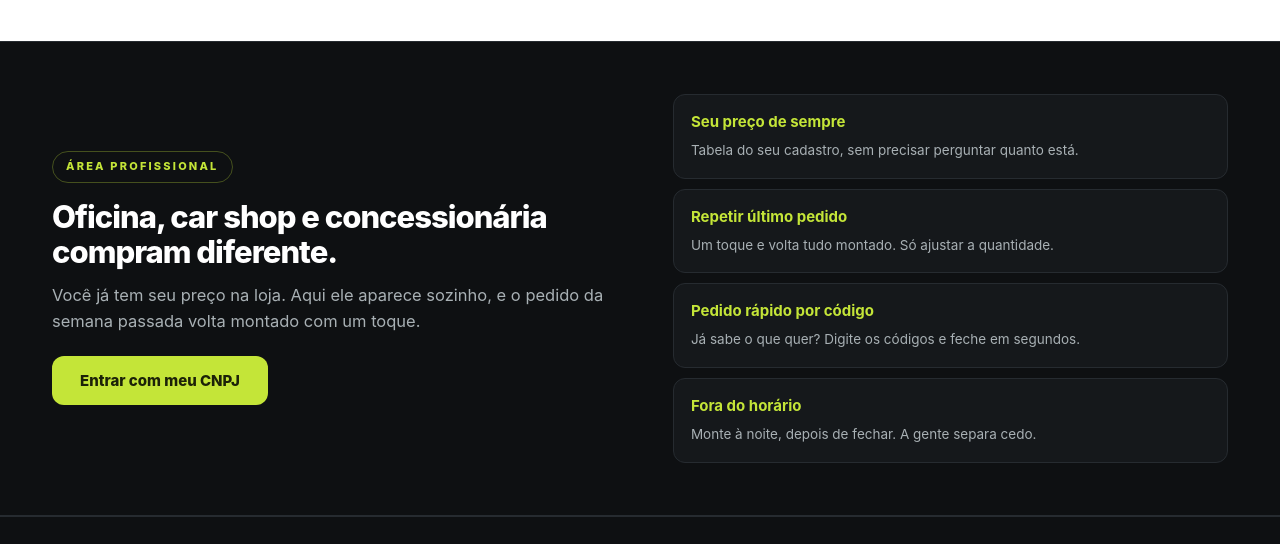
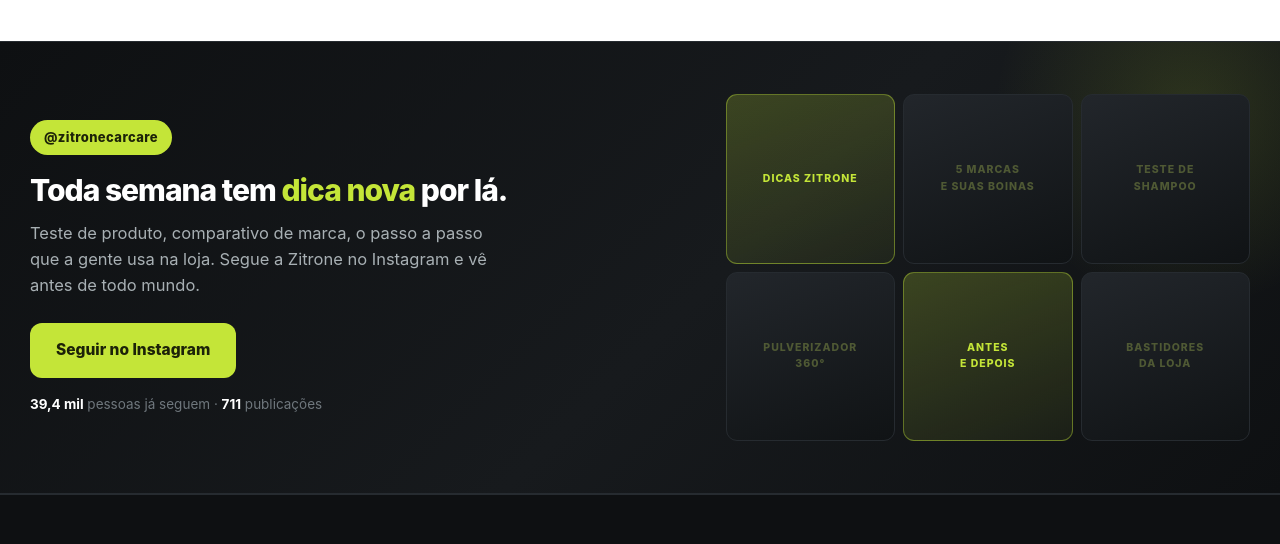
Before and after one commit to cezar-moreira/zitrone, a plain HTML site: page index.html in a window 1280 px wide. Shown: the part 10212-10756 px from the top of the page. Drawn offline with Linux system fonts and the light colour scheme.

Commit message:
Add files via upload

```diff
--- a/index.html
+++ b/index.html
@@ -363,6 +363,24 @@ footer a:hover{color:var(--lm)}
 .bh .tr{height:9px;background:var(--bg2);border-radius:6px;overflow:hidden}
 .bh .tr i{display:block;height:100%;border-radius:6px;background:var(--lmE)}
 .bh:nth-child(2) .tr i{background:#1c2208}
+
+.ig{background:linear-gradient(135deg,#0e1012 0%,#171a1d 55%,#0e1012 100%);position:relative;overflow:hidden;border-top:1px solid var(--bd);border-bottom:1px solid var(--bd)}
+.ig::before{content:"";position:absolute;right:-120px;top:-140px;width:420px;height:420px;border-radius:50%;background:radial-gradient(circle,rgba(196,229,56,.14),transparent 66%)}
+.igIn{position:relative;z-index:2;display:grid;grid-template-columns:1.25fr 1fr;gap:40px;align-items:center;padding:52px 0}
+@media(max-width:860px){.igIn{grid-template-columns:1fr;gap:28px;padding:40px 0}}
+.igTx .ar{display:inline-flex;align-items:center;gap:8px;font-size:13px;font-weight:800;letter-spacing:.4px;color:var(--lmD);background:var(--lm);padding:7px 14px;border-radius:22px;margin-bottom:18px}
+.igTx h2{font-size:30px;font-weight:800;letter-spacing:-1px;line-height:1.15;color:#fff;margin-bottom:12px}
+.igTx h2 em{font-style:normal;color:var(--lm)}
+.igTx p{color:#a8b0b4;font-size:16.5px;margin-bottom:24px;max-width:470px}
+.igBt{display:inline-flex;align-items:center;gap:10px;background:var(--lm);color:var(--lmD);border:none;border-radius:12px;padding:15px 26px;font-size:15.5px;font-weight:800}
+.igBt:hover{background:var(--lm2)}
+.igSeg{margin-top:16px;font-size:13.5px;color:#6f777d}
+.igSeg b{color:#fff}
+.igGrid{display:grid;grid-template-columns:repeat(3,1fr);gap:8px}
+@media(max-width:860px){.igGrid{max-width:420px}}
+.igCel{aspect-ratio:1/1;border-radius:11px;border:1px solid var(--bd);background:linear-gradient(160deg,#22262b,#101315);display:flex;align-items:center;justify-content:center;color:#4f5934;font-size:10.5px;font-weight:800;letter-spacing:1px;text-align:center;padding:8px;transition:.16s}
+.igCel:hover{border-color:var(--lmE);transform:scale(1.04)}
+.igCel.on{background:linear-gradient(160deg,rgba(196,229,56,.22),rgba(196,229,56,.06));color:var(--lm);border-color:rgba(196,229,56,.4)}
 </style>
 </head>
 <body>
@@ -458,6 +476,27 @@ footer a:hover{color:var(--lm)}
   </div>
 </section>
 
+
+<section class="ig">
+  <div class="w igIn">
+    <div class="igTx">
+      <div class="ar">@zitronecarcare</div>
+      <h2>Toda semana tem <em>dica nova</em> por lá.</h2>
+      <p>Teste de produto, comparativo de marca, o passo a passo que a gente usa na loja. Segue a Zitrone no Instagram e vê antes de todo mundo.</p>
+      <a class="igBt" href="https://instagram.com/zitronecarcare" target="_blank" rel="noopener">Seguir no Instagram</a>
+      <div class="igSeg"><b>39,4 mil</b> pessoas já seguem · <b>711</b> publicações</div>
+    </div>
+    <div class="igGrid">
+      <div class="igCel on">DICAS ZITRONE</div>
+      <div class="igCel">5 MARCAS<br>E SUAS BOINAS</div>
+      <div class="igCel">TESTE DE<br>SHAMPOO</div>
+      <div class="igCel">PULVERIZADOR<br>360°</div>
+      <div class="igCel on">ANTES<br>E DEPOIS</div>
+      <div class="igCel">BASTIDORES<br>DA LOJA</div>
+    </div>
+  </div>
+</section>
+
 <section class="sec d">
   <div class="w b2bIn">
     <div class="b2bTx">
@@ -488,7 +527,7 @@ footer a:hover{color:var(--lm)}
         Segunda a sexta · 8h às 17h<br>Sábado · 9h às 13h<br>Domingo · fechado<br><br>
         <b style="color:#fff">(85) 9636-9804</b><br>
         <a href="#" onclick="zap('Olá! Vim pelo site.');return false">Falar no WhatsApp</a><br>
-        <a href="https://instagram.com/zitronecarcare">@zitronecarcare</a></div>
+        <a href="https://instagram.com/zitronecarcare" target="_blank" rel="noopener">Siga @zitronecarcare</a></div>
       <div><h4>Institucional</h4><a href="#" onclick="ir('politica');return false">Política de privacidade</a><br><a href="#">Trocas e devoluções</a><br><a href="#" onclick="loginB2B();return false">Área da oficina</a></div>
     </div>
     <div class="lgpd"><b>Seus dados estão protegidos.</b> Coletamos apenas o necessário para atender seu pedido. Você pode pedir acesso, correção ou exclusão dos seus dados a qualquer momento, conforme a Lei Geral de Proteção de Dados (Lei 13.709/2018). Conexão segura em todas as páginas.</div>
```
